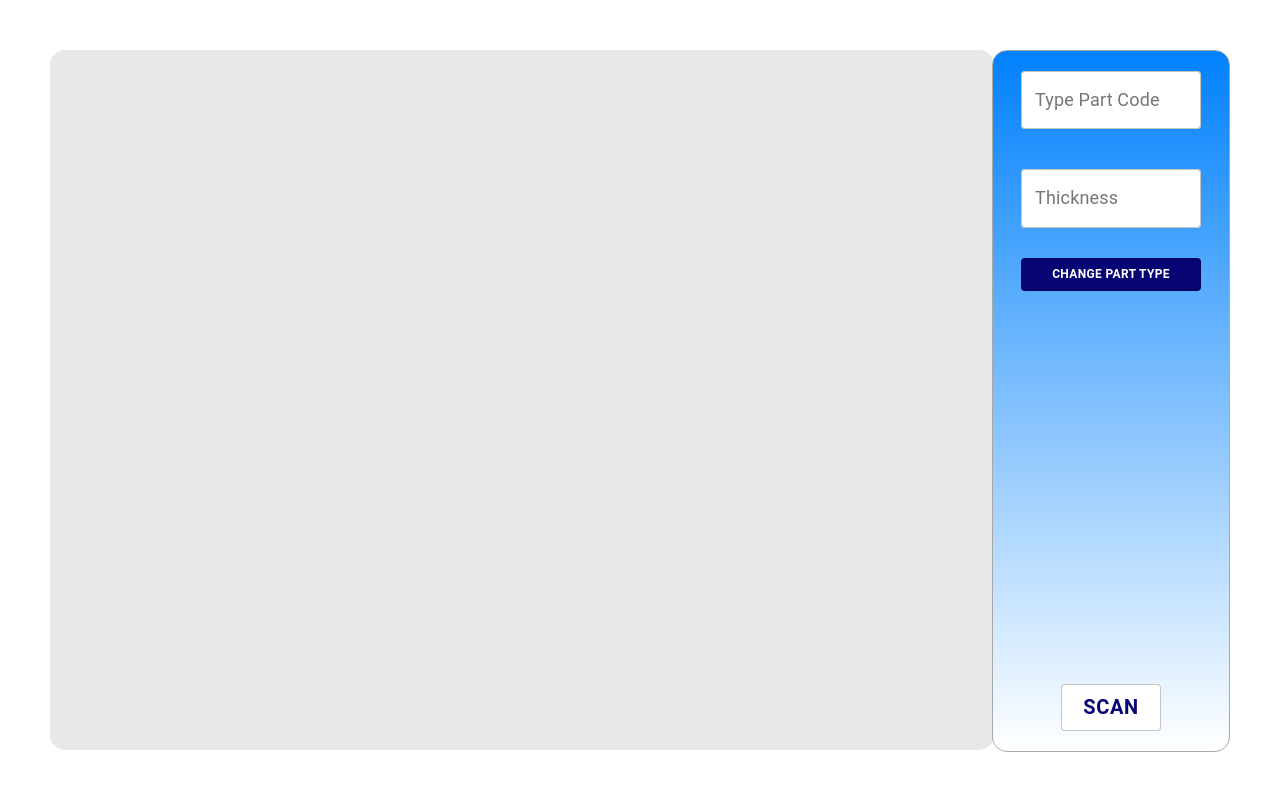
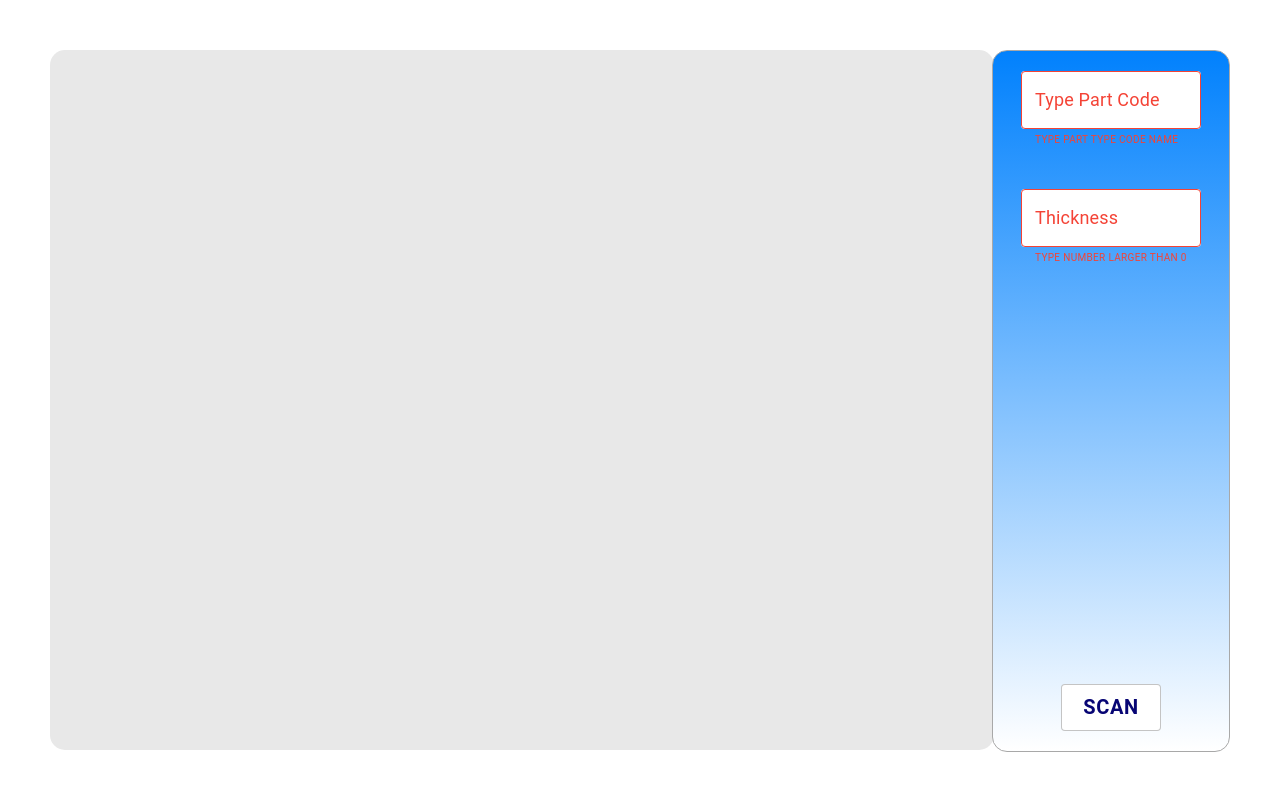
Before and after one commit to codegirl007/pramet, a React (Create React App) app: page / in a window 1280 px wide. Shown: the top 790 px of the page. Built offline with nearby package versions, Linux system fonts and the light colour scheme.

Commit message:
inputs validation

```diff
--- a/src/stores/useScanStore.ts
+++ b/src/stores/useScanStore.ts
@@ -22,6 +22,10 @@ export type ScanStore = {
   thickness: string;
   hash: string;
   imgVisible: boolean;
+  firstInputError: boolean;
+  firstInputErrorMessage: string;
+  secondInputError: boolean;
+  secondInputErrorMessage: string;
 };
 
 export const useStore = create<ScanStore>((set) => ({
@@ -35,6 +39,10 @@ export const useStore = create<ScanStore>((set) => ({
   thickness: "",
   hash: "",
   imgVisible: false,
+  firstInputError: true,
+  firstInputErrorMessage: "Type part type code name",
+  secondInputError: true,
+  secondInputErrorMessage: "Type number larger than 0",
 }));
 
 export const scanStore = {
@@ -77,5 +85,21 @@ export const scanStore = {
   setHash: (newHash: string): void => {
     useStore.setState({ hash: newHash });
   },
+  showFirstInputErrorMessage: (): void => {
+    useStore.setState({ firstInputError: true });
+    useStore.setState({ firstInputErrorMessage: "Type part type code name" });
+  },
+  showSecondInputErrorMessage: (): void => {
+    useStore.setState({ secondInputError: true });
+    useStore.setState({ secondInputErrorMessage: "Type number larger than 0" });
+  },
+  hideFirstInputErrorMessage: (): void => {
+    useStore.setState({ firstInputError: false });
+     useStore.setState({ firstInputErrorMessage: "" });
+  },
+  hideSecondInputErrorMessage: (): void => {
+    useStore.setState({ secondInputError: false });
+    useStore.setState({ secondInputErrorMessage: "" });
+  },
   useStore,
 };
--- a/src/view/screens/RightPanel.tsx
+++ b/src/view/screens/RightPanel.tsx
@@ -61,29 +61,57 @@ const useStyles = makeStyles({
     flexFlow: "row wrap",
     justifyContent: "center",
   },
+  helperText: {
+    color: "red",
+    textTransform: "uppercase",
+    fontSize: "1rem",
+  },
 });
 
 export const RightPanel = (): ReactElement => {
   const classes = useStyles();
-  const { rescanButtonVisible, partTypeName, thickness } = scanStore.useStore(
+  const {
+    rescanButtonVisible,
+    partTypeName,
+    thickness,
+    firstInputError,
+    firstInputErrorMessage,
+    secondInputError,
+    secondInputErrorMessage,
+  } = scanStore.useStore(
     (store) => ({
       rescanButtonVisible: store.rescanButtonVisible,
       partTypeName: store.partTypeName,
       thickness: store.thickness,
+      firstInputError: store.firstInputError,
+      firstInputErrorMessage: store.firstInputErrorMessage,
+      secondInputError: store.secondInputError,
+      secondInputErrorMessage: store.secondInputErrorMessage,
     }),
     shallow
   );
 
   const onInputNameChange = (event: React.ChangeEvent<HTMLInputElement>) => {
+    scanStore.hideFirstInputErrorMessage();
+    if (!event.currentTarget.value) {
+      scanStore.showFirstInputErrorMessage();
+    }
     scanStore.setPartTypeName(event.currentTarget.value);
     scanStore.resetSavedImgDataToNull();
     scanStore.resetThickness();
+    scanStore.showSecondInputErrorMessage();
   };
 
   const onInputNumberChange = (event: React.ChangeEvent<HTMLInputElement>) => {
+    scanStore.hideSecondInputErrorMessage();
+    let reg = new RegExp("^[0-9]").test(event.currentTarget.value);
+    if (!reg || Number(event.currentTarget.value) <= 0) {
+      scanStore.showSecondInputErrorMessage();
+    }
     scanStore.setThickness(event.currentTarget.value);
     scanStore.resetSavedImgDataToNull();
   };
+
   return (
     <div className={classes.panelContainer}>
       <div className={classes.partTypeContainer}>
@@ -96,6 +124,11 @@ export const RightPanel = (): ReactElement => {
           InputProps={{
             className: classes.input,
           }}
+          FormHelperTextProps={{
+            className: classes.helperText,
+          }}
+          error={firstInputError}
+          helperText={firstInputErrorMessage}
         />
         <TextField
           label="Thickness"
@@ -106,7 +139,13 @@ export const RightPanel = (): ReactElement => {
           InputProps={{
             className: classes.input,
           }}
+          FormHelperTextProps={{
+            className: classes.helperText,
+          }}
+          error={secondInputError}
+          helperText={secondInputErrorMessage}
         />
+        {!firstInputError && !secondInputError && (
           <Button
             variant="outlined"
             className={classes.darkButton}
@@ -115,6 +154,7 @@ export const RightPanel = (): ReactElement => {
           >
             CHANGE PART TYPE
           </Button>
+        )}
       </div>
       <div className={classes.buttons}>
         {rescanButtonVisible ? (
```
Lines whose indentation alone changed are shown as unchanged.
